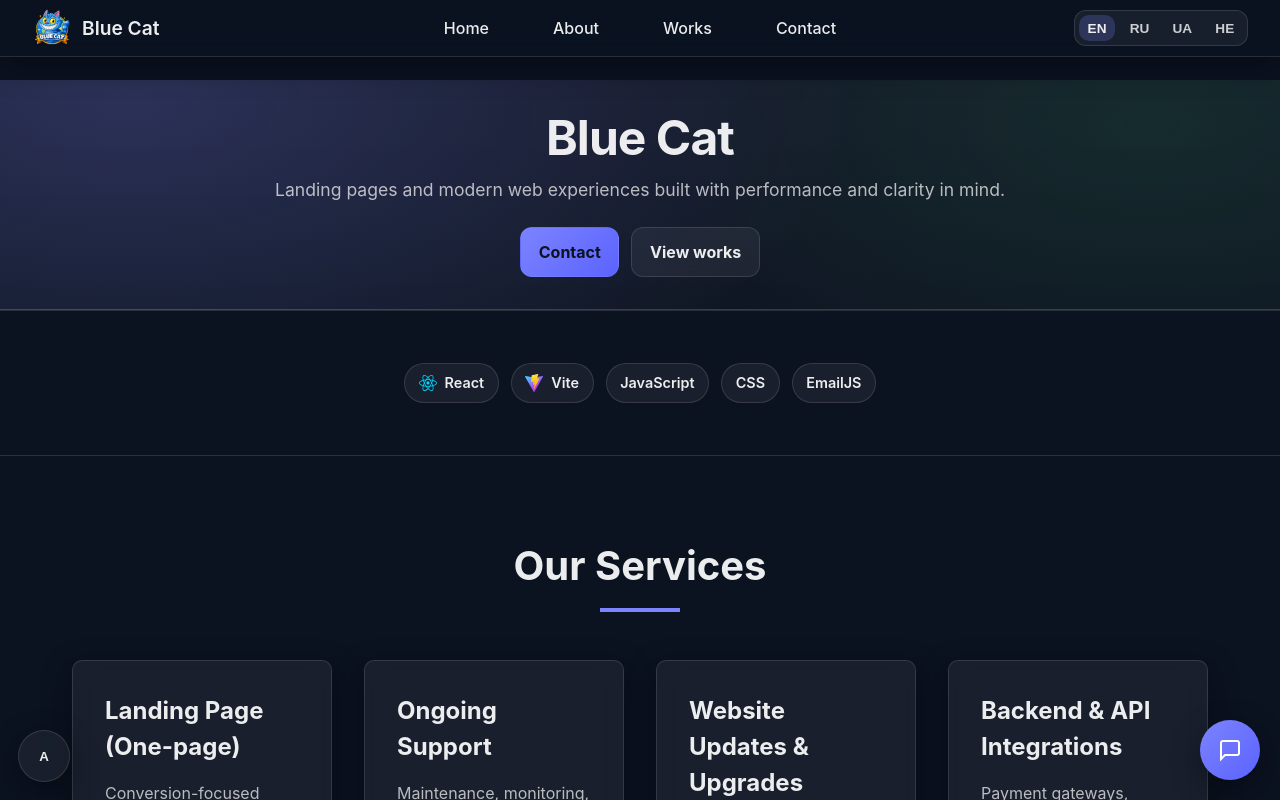
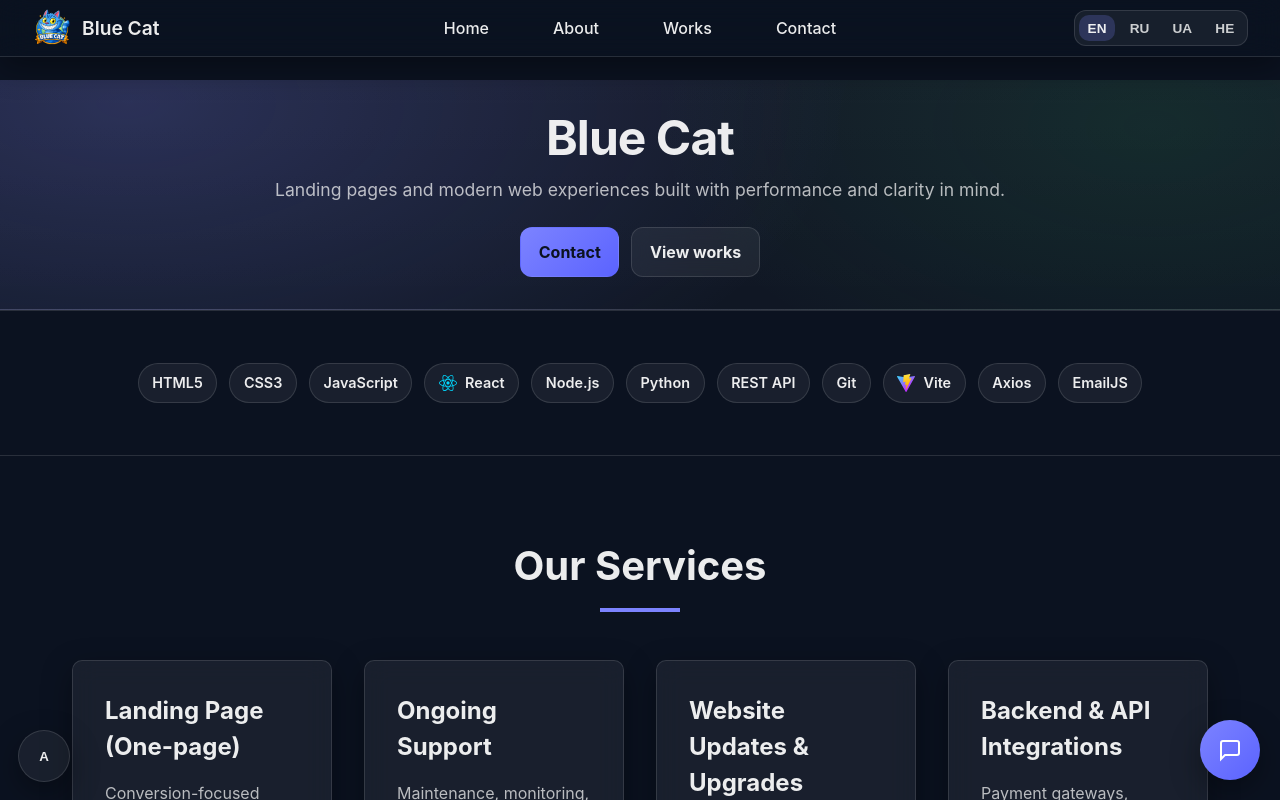
Before and after one commit to Jony251/land_site, a React (Vite) app in the folder land_site/: page / in a window 1280 px wide. Shown: the top 800 px of the page. Built offline with nearby package versions, Linux system fonts and the light colour scheme.

Commit message:
change the hint info

```diff
--- a/land_site/src/Components/ContactForm/ContactForm.comp.jsx
+++ b/land_site/src/Components/ContactForm/ContactForm.comp.jsx
@@ -118,6 +118,7 @@ const ContactForm = () => {
 
         {!isConfigured && (
           <div className="form-hint">
+            {/*TODO: change the hint info + add the key*/}
             {t('contact.form.hint')} <code>.env</code>
           </div>
         )}
--- a/land_site/src/Components/TechStrip/TechStrip.comp.jsx
+++ b/land_site/src/Components/TechStrip/TechStrip.comp.jsx
@@ -3,10 +3,16 @@ import reactLogo from '../../assets/react.svg';
 
 const TechStrip = () => {
   const tech = [
+    { name: 'HTML5' },
+    { name: 'CSS3' },
+    { name: 'JavaScript' },
     { name: 'React', logo: reactLogo },
+    { name: 'Node.js' },
+    { name: 'Python' },
+    { name: 'REST API' },
+    { name: 'Git' },
     { name: 'Vite', logo: '/vite.svg' },
-    { name: 'JavaScript' },
-    { name: 'CSS' },
+    { name: 'Axios' },
     { name: 'EmailJS' },
   ];
 
```
